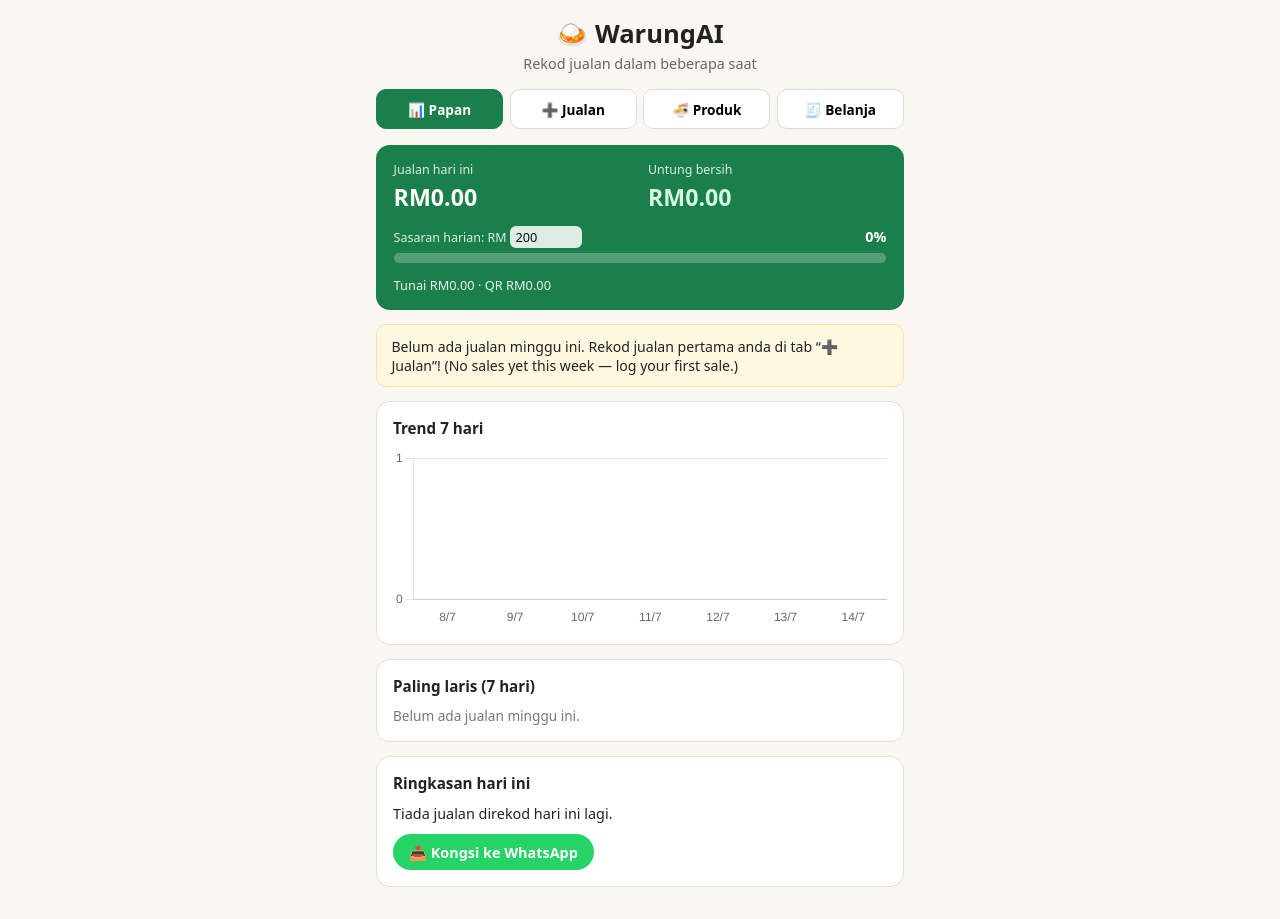
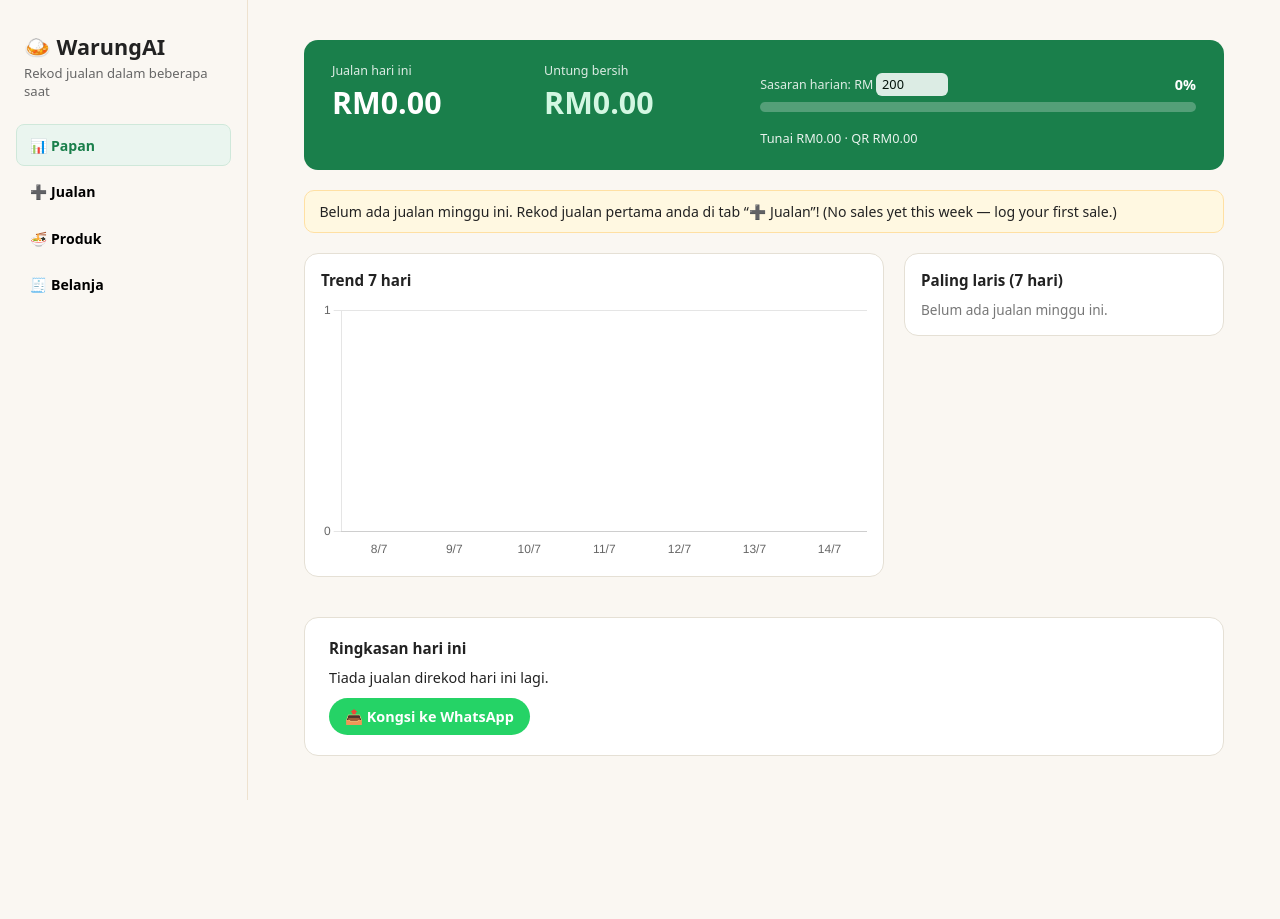
Before and after one commit to clemedev/WarungAI, a React (Vite) app: page / in a window 1280 px wide. After the commit the page ends 812 px from the top, so only its background shows below. Built offline with nearby package versions, Linux system fonts and the light colour scheme.

Commit message:
fixed style issues and added desktop view

```diff
--- a/src/App.jsx
+++ b/src/App.jsx
@@ -31,6 +31,7 @@ export default function App() {
 
   return (
     <div className={styles.app}>
+      <aside className={styles.sidebar}>
         <header className={styles.header}>
           <h1 className={styles.logo}>🍛 WarungAI</h1>
           <p className={styles.tagline}>Rekod jualan dalam beberapa saat</p>
@@ -48,11 +49,17 @@ export default function App() {
             </button>
           ))}
         </nav>
+      </aside>
 
       <main className={styles.main}>
-        {tab === 'dashboard' && <Dashboard />}
+        {tab === 'dashboard' && (
+          <div className={styles.wideContent}>
+            <Dashboard />
+          </div>
+        )}
 
         {tab === 'sale' && (
+          <div className={styles.narrowContent}>
             <div className={styles.saleWrap}>
               <div className={styles.subTabs}>
                 <button
@@ -75,10 +82,19 @@ export default function App() {
                 <ReceiptScanner products={products} onSaved={handleSaved} />
               )}
             </div>
+          </div>
         )}
 
-        {tab === 'products' && <ProductList onChange={refreshProducts} />}
-        {tab === 'expenses' && <ExpenseTracker />}
+        {tab === 'products' && (
+          <div className={styles.narrowContent}>
+            <ProductList onChange={refreshProducts} />
+          </div>
+        )}
+        {tab === 'expenses' && (
+          <div className={styles.narrowContent}>
+            <ExpenseTracker />
+          </div>
+        )}
       </main>
 
       {toast && <div className={styles.toast}>{toast}</div>}
--- a/src/App.module.css
+++ b/src/App.module.css
@@ -6,6 +6,12 @@
   flex-direction: column;
   gap: 1rem;
   min-height: 100dvh;
+}
+
+.sidebar {
+  display: flex;
+  flex-direction: column;
+  gap: 1rem;
 }
 
 .header {
@@ -50,6 +56,15 @@
 
 .main {
   flex: 1;
+  min-width: 0;
+}
+
+.wideContent {
+  max-width: 1080px;
+}
+
+.narrowContent {
+  max-width: 620px;
 }
 
 .saleWrap {
@@ -102,3 +117,109 @@
     font-size: 0.75rem;
   }
 }
+
+/* ---------------------------------------------------------------
+   Desktop layout (≥ 880px). Plain flex row + a *sticky* sidebar —
+   deliberately not the grid-row-spanning trick from the previous
+   pass. That approach coupled the sidebar's row height to how much
+   content the current tab happened to render, which is exactly why
+   it drifted to a different spot per page and left a stretched,
+   empty block behind short pages. Sticky positioning ties the
+   sidebar to the viewport instead of to sibling content, so it's
+   always in the same place regardless of what "main" contains, and
+   "main" is free to be however tall it needs to be with no reserved
+   leftover space.
+   ------------------------------------------------------------- */
+@media (min-width: 880px) {
+  .app {
+    max-width: none;
+    width: 100%;
+    padding: 0;
+    flex-direction: row;
+    align-items: flex-start;
+    gap: 0;
+    min-height: 100dvh;
+    background: #faf7f2;
+  }
+
+  .sidebar {
+    position: sticky;
+    top: 0;
+    flex: 0 0 248px;
+    width: 248px;
+    height: 100dvh;
+    overflow-y: auto;
+    border-right: 1px solid #eee2cf;
+    gap: 0;
+  }
+
+  .header {
+    text-align: left;
+    padding: 2rem 1.5rem 1rem;
+  }
+
+  .logo {
+    font-size: 1.35rem;
+  }
+
+  .tagline {
+    font-size: 0.82rem;
+  }
+
+  .tabs {
+    flex-direction: column;
+    gap: 0.3rem;
+    padding: 0.5rem 1rem 1.5rem;
+  }
+
+  .tab,
+  .tabActive {
+    flex: none;
+    text-align: left;
+    padding: 0.65rem 0.8rem;
+    border-radius: 8px;
+    border: 1px solid transparent;
+    background: transparent;
+    font-size: 0.88rem;
+  }
+
+  .tab:hover {
+    background: #f0ece1;
+  }
+
+  .tabActive {
+    background: #eaf5ef;
+    color: #1a7f4b;
+    border-color: #cfe8da;
+  }
+
+  .main {
+    padding: 2rem 2.5rem 3rem;
+  }
+
+  .wideContent,
+  .narrowContent {
+    margin: 0;
+  }
+
+  .saleWrap {
+    gap: 1rem;
+  }
+
+  .subTabs {
+    max-width: 360px;
+  }
+
+  .toast {
+    left: auto;
+    right: 2rem;
+    bottom: 2rem;
+    transform: none;
+  }
+}
+
+@media (min-width: 1200px) {
+  .main {
+    padding: 2.5rem 3.5rem 3.5rem;
+  }
+}
--- a/src/components/Dashboard/Dashboard.jsx
+++ b/src/components/Dashboard/Dashboard.jsx
@@ -22,7 +22,14 @@ function compute() {
   };
 }
 
-/** Main dashboard — everything comes from insights.js, per the contract. */
+/**
+ * Main dashboard — everything comes from insights.js, per the contract.
+ * Layout: on mobile this is one stacked column (source order below).
+ * On desktop (≥ 880px, see Dashboard.module.css) the same elements are
+ * placed onto a named CSS grid — summary spans the top, the chart and
+ * top-items sit side by side, insight and the share card close it out —
+ * so the wrapper divs below exist purely to carry grid-area names.
+ */
 export default function Dashboard() {
   const [data, setData] = useState(compute);
 
@@ -39,24 +46,37 @@ export default function Dashboard() {
 
   return (
     <div className={styles.wrap}>
+      <div className={styles.summaryArea}>
         <SalesSummaryCard
           stats={stats}
           split={split}
           dailyTarget={dailyTarget}
           onTargetChange={handleTargetChange}
         />
+      </div>
 
       {!hasAnyData && (
+        <div className={styles.emptyArea}>
           <p className={styles.empty}>
             Belum ada jualan minggu ini. Rekod jualan pertama anda di tab
             “➕ Jualan”! (No sales yet this week — log your first sale.)
           </p>
+        </div>
       )}
 
+      <div className={styles.chartArea}>
+        <SevenDayChart trend={stats.sevenDayTrend} />
+      </div>
+
+      <div className={styles.topArea}>
+        <TopItemsList items={stats.topItems} />
+      </div>
+
+      <div className={styles.insightArea}>
         <InsightOfTheDay insight={insight} />
-      <SevenDayChart trend={stats.sevenDayTrend} />
-      <TopItemsList items={stats.topItems} />
+      </div>
 
+      <div className={styles.footerArea}>
         <div className={styles.summaryCard}>
           <h3 className={styles.summaryTitle}>Ringkasan hari ini</h3>
           <p className={styles.summaryText}>{summary}</p>
@@ -70,5 +90,6 @@ export default function Dashboard() {
           </a>
         </div>
       </div>
+    </div>
   );
 }
--- a/src/components/Dashboard/Dashboard.module.css
+++ b/src/components/Dashboard/Dashboard.module.css
@@ -44,3 +44,66 @@
   font-weight: 600;
   font-size: 0.9rem;
 }
+
+/* ---------------------------------------------------------------
+   Desktop (≥ 880px): swap the single stacked column for a named
+   grid — summary spans the full width up top, chart + top-items
+   run side by side, insight sits as a slim strip, and the
+   share/summary card closes the page full-width.
+   ------------------------------------------------------------- */
+@media (min-width: 880px) {
+  .wrap {
+    display: grid;
+    grid-template-columns: 2fr 1fr;
+    grid-template-areas:
+      'summary summary'
+      'empty   empty'
+      'chart   top'
+      'insight insight'
+      'footer  footer';
+    gap: 1.25rem;
+    align-items: start;
+  }
+
+  .summaryArea {
+    grid-area: summary;
+  }
+
+  .emptyArea {
+    grid-area: empty;
+  }
+
+  .chartArea {
+    grid-area: chart;
+  }
+
+  .topArea {
+    grid-area: top;
+  }
+
+  .insightArea {
+    grid-area: insight;
+  }
+
+  .footerArea {
+    grid-area: footer;
+  }
+
+  /* summary card's own internal layout can spread out horizontally
+     now that it isn't fighting a 560px phone column */
+  .summaryCard {
+    padding: 1.25rem 1.5rem;
+  }
+}
+
+@media (min-width: 1200px) {
+  .wrap {
+    grid-template-columns: 380px 1fr 320px;
+    grid-template-areas:
+      'summary summary summary'
+      'empty   empty   empty'
+      'chart   chart   top'
+      'insight insight insight'
+      'footer  footer  footer';
+  }
+}
--- a/src/components/Dashboard/SalesSummaryCard.module.css
+++ b/src/components/Dashboard/SalesSummaryCard.module.css
@@ -84,3 +84,38 @@
   font-size: 0.8rem;
   opacity: 0.9;
 }
+
+/* ---------------------------------------------------------------
+   Desktop: the card now sits at ~700-900px wide instead of a
+   360px phone column. Rather than stretching the same three
+   stacked rows across all that width (long, sparse-looking bars),
+   put the headline numbers and the target/split block side by
+   side, so the card reads as one cohesive panel instead of a
+   tall thin phone widget lost in whitespace.
+   ------------------------------------------------------------- */
+@media (min-width: 880px) {
+  .card {
+    display: grid;
+    grid-template-columns: 1fr 1.1fr;
+    column-gap: 2rem;
+    row-gap: 0.4rem;
+    align-items: center;
+    padding: 1.4rem 1.75rem;
+  }
+
+  .numbers {
+    gap: 1.75rem;
+  }
+
+  .value {
+    font-size: 1.9rem;
+  }
+
+  .targetRow {
+    gap: 0.4rem;
+  }
+
+  .split {
+    grid-column: 2;
+  }
+}
--- a/src/components/Dashboard/SevenDayChart.module.css
+++ b/src/components/Dashboard/SevenDayChart.module.css
@@ -14,3 +14,13 @@
   position: relative;
   height: 180px;
 }
+
+@media (min-width: 880px) {
+  .card {
+    height: 100%;
+  }
+
+  .chartBox {
+    height: 260px;
+  }
+}
--- a/src/components/Dashboard/TopItemsList.module.css
+++ b/src/components/Dashboard/TopItemsList.module.css
@@ -30,3 +30,14 @@
   justify-content: space-between;
   font-size: 0.9rem;
 }
+
+@media (min-width: 880px) {
+  .card {
+    height: 100%;
+  }
+
+  .item {
+    font-size: 0.95rem;
+    padding: 0.15rem 0;
+  }
+}
```
Lines whose indentation alone changed are shown as unchanged.
